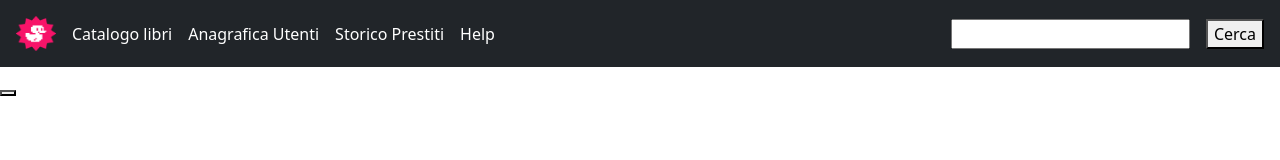
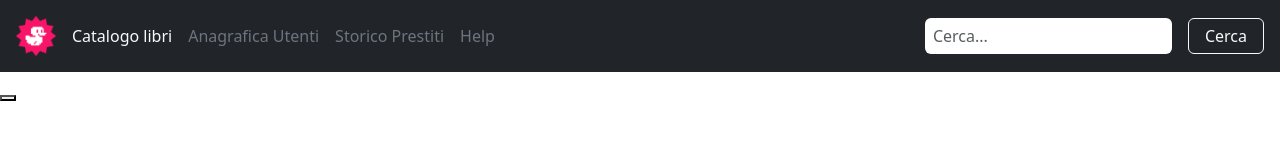
Before and after one commit to Endri-Tosku/html-css-bootstrap-dashboard, a plain HTML site: page index.html in a window 1280 px wide. Drawn offline with nearby package versions, Linux system fonts and the light colour scheme.

Commit message:
feat: completato l'header del desktop

```diff
--- a/index.html
+++ b/index.html
@@ -15,28 +15,24 @@
 
     <header class="p-3 bg-dark text-white">
         <!-- navbar -->
-        <nav class="">
+        <nav>
             <div class="d-flex align-items-center -justify-content-center justify-content-between">
                 <div class="d-flex align-items-center gap-3">
                     <!-- nav-links -->
                     <a>
-                        <img width="40" height="35" src="./img/duck.png" alt="">
+                        <img width="40" height="40" src="./img/duck.png" alt="">
                     </a>
-                    <a>Catalogo libri</a>
-                    <a>Anagrafica Utenti</a>
-                    <a>Storico Prestiti</a>
-                    <a>Help</a>
+                    <a class="text-light text-decoration-none">Catalogo libri</a>
+                    <a class="text-secondary text-decoration-none">Anagrafica Utenti</a>
+                    <a class="text-secondary text-decoration-none">Storico Prestiti</a>
+                    <a class="text-secondary text-decoration-none">Help</a>
                 </div>
 
-                <div class="d-flex gap-3">
-                    <!-- barra di ricerca -->
-                    <form action="">
-                        <input type="text">
-                    </form>
-                    <div>
-                        <button>Cerca</button>
-                    </div>
-                </div>
+                <!-- barra di ricerca -->
+                <form class="d-flex gap-3">
+                    <input type="text" class="rounded border-0 form-control px-2" placeholder="Cerca...">
+                    <button type="button" class="btn btn-dark btn-outline-light px-3 py-1">Cerca</button>
+                </form>
             </div>
         </nav>
     </header>
```
